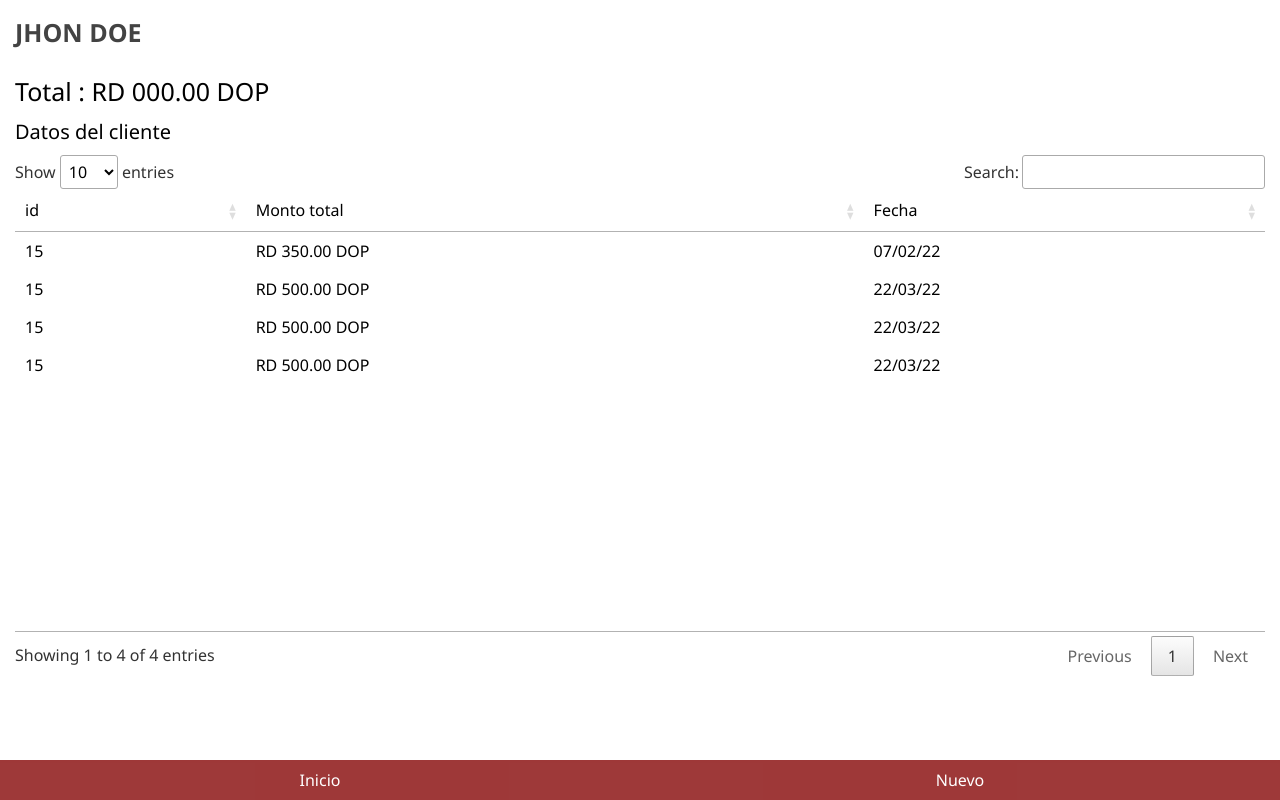
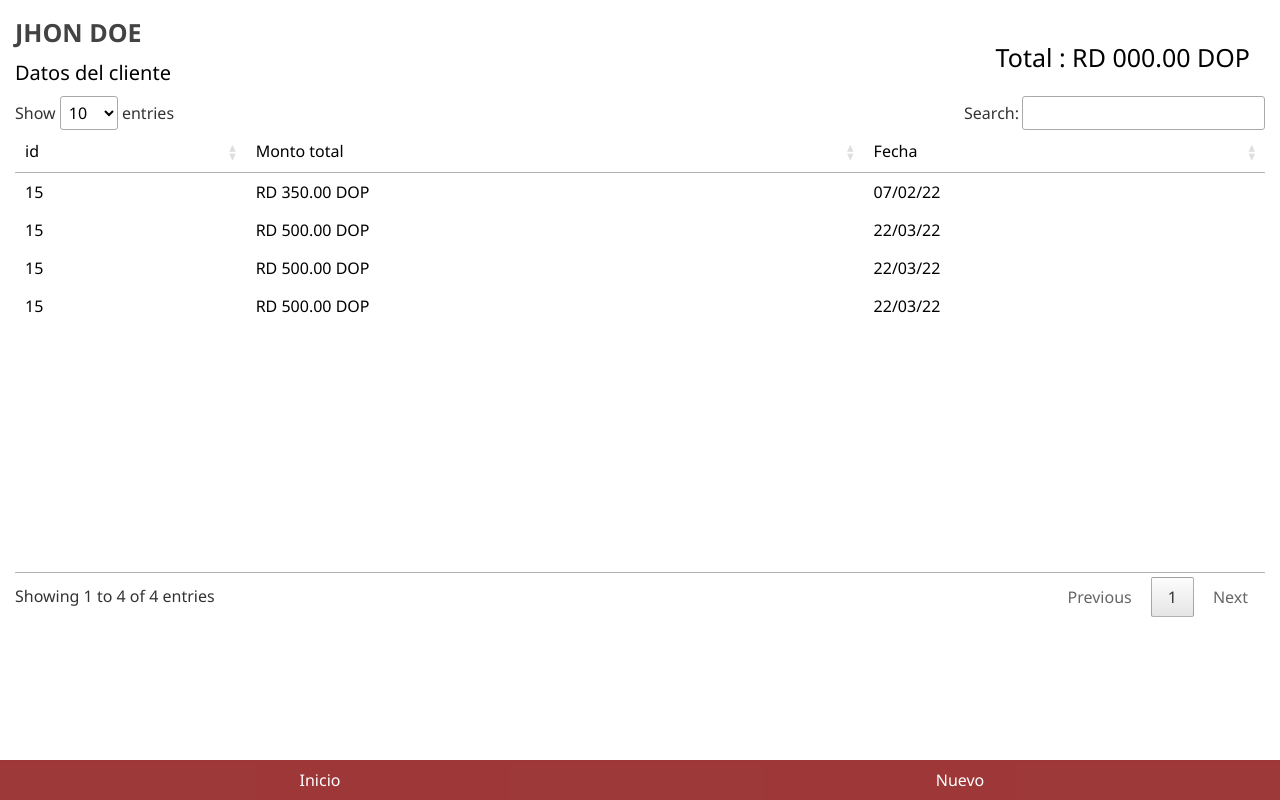
Before and after one commit to MichaelEnc13/fiao, a PHP site: page /client in a window 1280 px wide. Run offline with PHP 8.4, Linux system fonts and the light colour scheme; some libraries are stand-ins or nearby versions.

Commit message:
Agregue evento al btn inicio, un cursor pointer al btn ver, posicion absoluta al total cliente

```diff
--- a/src/css/style.css
+++ b/src/css/style.css
@@ -31,6 +31,9 @@
     text-align: center;
     height: 100%;
 }
+.view_client_info{
+    cursor: pointer;
+}
 
 .nav__item {
     color: white;
@@ -59,3 +62,10 @@ h2 {
     font-weight: 500;
     padding: 10px 0;
 }
+.client_container{
+    height: 500px;
+}
+.date__client{
+    position:absolute;
+    right: 30px;
+}
--- a/src/js/viewLoader.js
+++ b/src/js/viewLoader.js
@@ -77,3 +77,25 @@ $(document).on("click", ".view_client_info", function(e) {
 
     })
 });
+$(document).on("click", "#router-home", function(e) {
+    viewLoader({
+        title: "home",
+        path: "home/home.php",
+        params:"#globalContainer",
+        callback: () => {
+            init_table();
+        }
+
+    })
+});
+$(document).on("click", "#router-add", function(e) {
+    viewLoader({
+        title: "home",
+        path: "home/home.php",
+        params:"#globalContainer",
+        callback: () => {
+            init_table();
+        }
+
+    })
+});
--- a/views/client/client.php
+++ b/views/client/client.php
@@ -1,9 +1,8 @@
-
-<div class="home__container">
+ <div class="home__container">
+     <div class="date__client">
+         <i class="amout">Total : RD <span>000.00</span> DOP</i>
+     </div>
     <h2>Jhon Doe</h2>
-    <div class="date__client">
-        <i class="amout">Total : RD <span>000.00</span> DOP</i>
-    </div>
     <div class="client_container">
         <h3>Datos del cliente</h3>
         <table id="table" class="table  table-hover">
```
